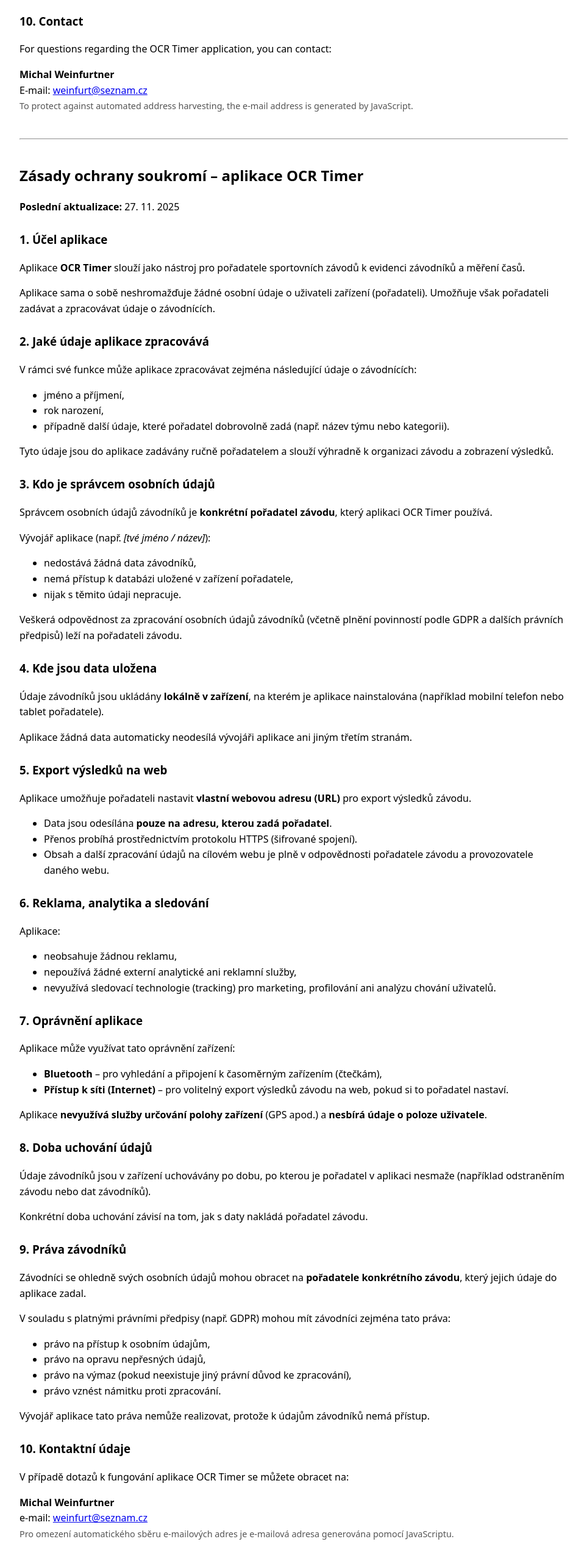
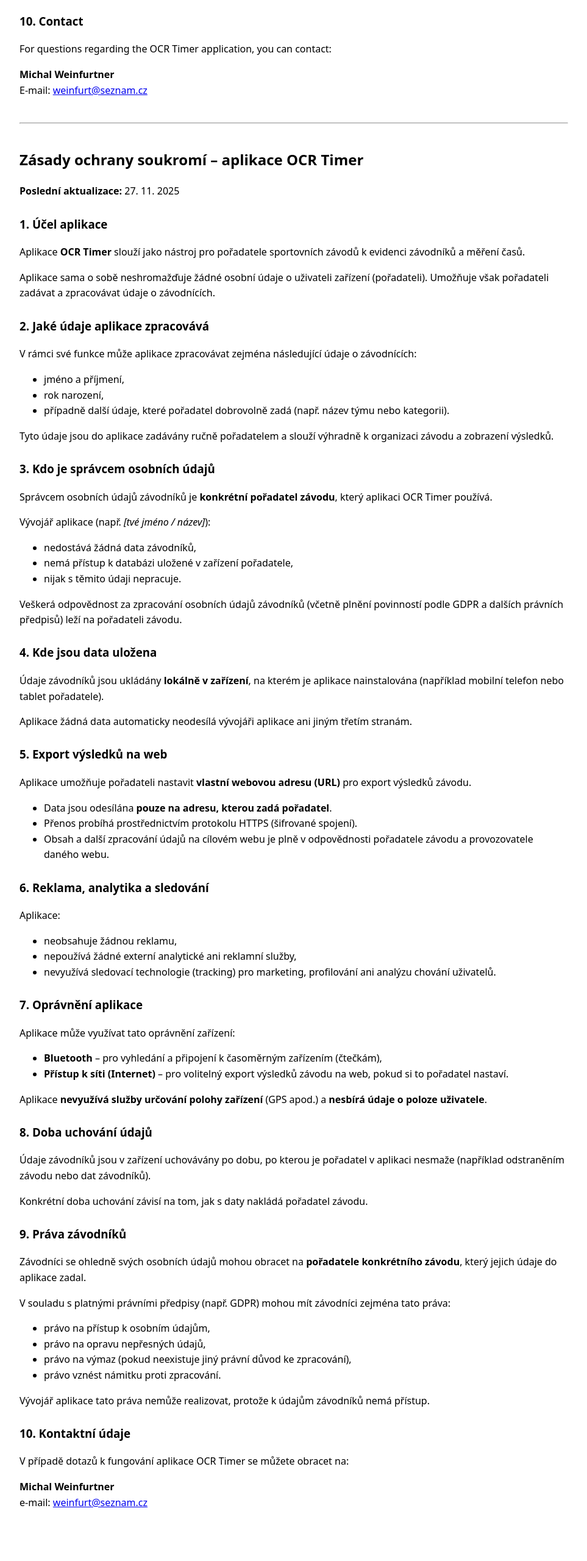
Before and after one commit to weinfurtm/OcrTimerPrivacy, a plain HTML site: page index.html in a window 1280 px wide. Shown: the part 2120-4680 px from the top of the page at 61% size, without its empty margins (158-1121 px from the left). After the commit the page ends 4629 px from the top, so only its background shows below. Drawn offline with Linux system fonts and the light colour scheme.

Commit message:
Comment out email address protection note
Comment out email protection note in English and Czech sections.

```diff
--- a/index.html
+++ b/index.html
@@ -108,7 +108,7 @@
         <p>
             <strong>Michal Weinfurtner</strong><br>
             E-mail: <a id="email-en" href="#email-en">(enable JavaScript to see email)</a><br>
-            <span class="email-note">To protect against automated address harvesting, the e-mail address is generated by JavaScript.</span>
+            <!-- <span class="email-note">To protect against automated address harvesting, the e-mail address is generated by JavaScript.</span> -->
         </p>
     </section>
 
@@ -190,7 +190,7 @@
         <p>
             <strong>Michal Weinfurtner</strong><br>
             e-mail: <a id="email-cs" href="#email-cs">(pro zobrazení e-mailu povolte JavaScript)</a><br>
-            <span class="email-note">Pro omezení automatického sběru e-mailových adres je e-mailová adresa generována pomocí JavaScriptu.</span>
+            <!-- <span class="email-note">Pro omezení automatického sběru e-mailových adres je e-mailová adresa generována pomocí JavaScriptu.</span> -->
         </p>
     </section>
 
```
